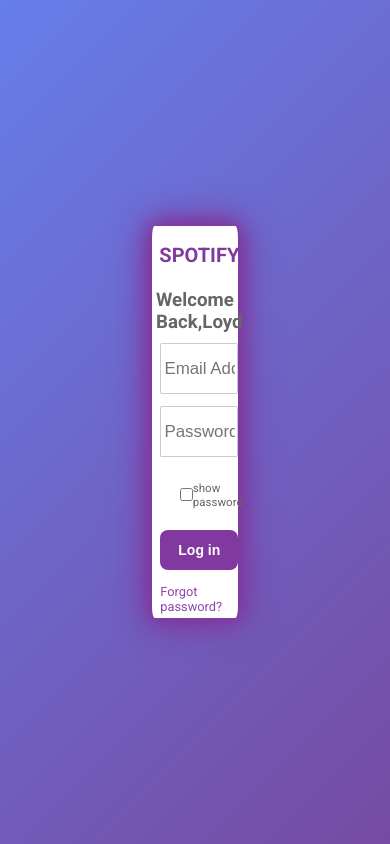
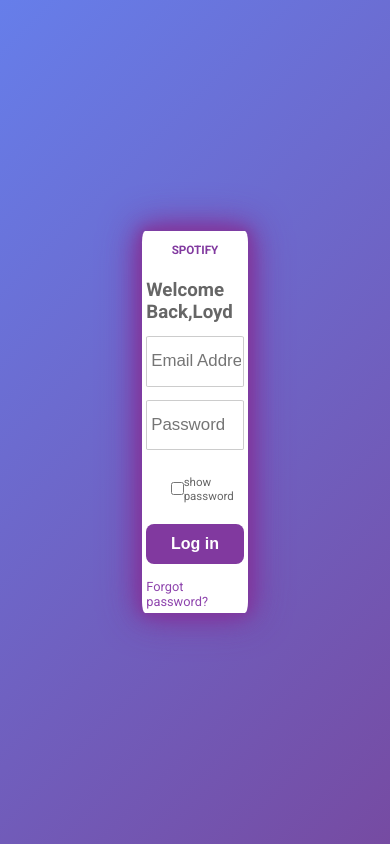
Before and after one commit to nittish03/SPOTIFY-LOG-IN-PAGE, a plain HTML site: page index.html in a window 390 px wide. Drawn offline with Linux system fonts and the light colour scheme.

Commit message:
final product

```diff
--- a/index.css
+++ b/index.css
@@ -23,7 +23,7 @@ body {
     flex-direction: column;
     align-items: center;
     justify-content: start;
-    width: 20vw;
+    width: 25vw;
     padding: 1vw;
     border-radius: 3%;
     background-color: #ffffff;
@@ -85,6 +85,9 @@ input {
 #containerL h3 {
     color: #666666;
     margin-bottom: 10%;
+    display: flex;
+    justify-content: center;
+    align-items: center;
 }
 
 #buttonL {
@@ -132,15 +135,3 @@ input {
         box-shadow: 0 0 10px #732d91, 0 0 20px #732d91, 0 0 30px #732d91, 0 0 40px #732d91;
     }
 }
-
-/* Responsive Styles */
-@media (max-width: 768px) {
-
-    #containerL h1 {
-        font-size: 20px;
-    }
-
-    #buttonL {
-        font-size: 14px;
-    }
-}
```
